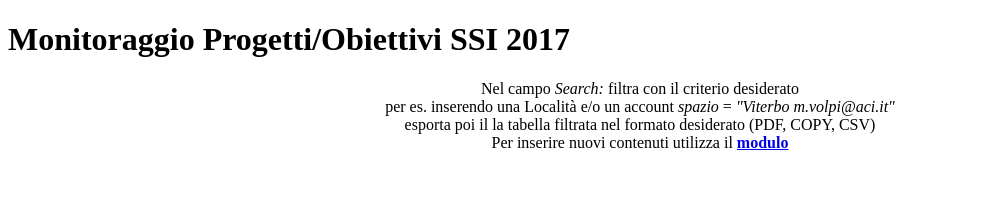
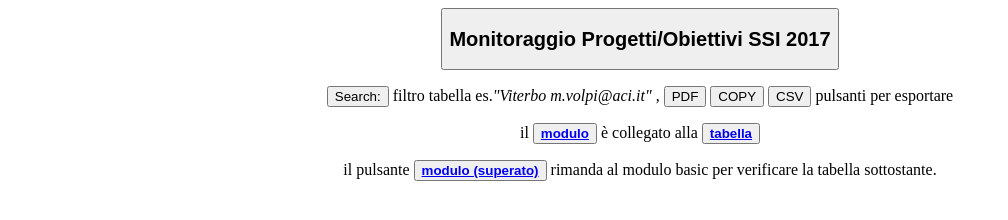
Before and after one commit to MassimoNanettiACI/Monitoraggio-Obiettivi-2017, a plain HTML site: page Index.html in a window 1280 px wide. Shown: the whole page, without its empty margins (0-1008 px from the left). Drawn offline with Linux system fonts and the light colour scheme.

Commit message:
child row formato

```diff
--- a/Index.html
+++ b/Index.html
@@ -8,17 +8,32 @@
 
   </head>
 <!-- *********************************************************************************************************  -->
-<div id="resizable" class="container-fluid">
-  <div class="jumbotron">
-     <h1>Monitoraggio Progetti/Obiettivi SSI 2017</h1>
-    <p align = "center">Nel campo <em>Search:</em> filtra con il criterio desiderato
+ <div id ="resizable" class="jumbotron" align = "center">
+<!-- div id="resizable" class="container-fluid" -->
+
+    <button type="button" class="btn btn-secondary btn-lg btn-block"><h2 align = "center">Monitoraggio Progetti/Obiettivi SSI 2017</h2></button>
     <br>
-    per es. inserendo una Località e/o un account <em>spazio</em> = <em>"Viterbo m.volpi@aci.it"</em>
-    <br>
-    esporta poi il la tabella filtrata nel formato desiderato (PDF, COPY, CSV)
-    <br>
-    Per inserire nuovi contenuti utilizza il
-    <a href="https://docs.google.com/a/aci.it/forms/d/e/1FAIpQLSeiJnA5zt7cUDn7FduNEKLoBeQ_A_SS1L1-hxMRK6nMj679gg/viewform" target=”_blank”><b>modulo</b></a>
+    <p>
+    <button type="button" class="btn btn-outline-secondary">Search:</button> filtro tabella es.<em>"Viterbo m.volpi@aci.it"</em> ,
+    <button type="button" class="btn btn-outline-secondary">PDF</button>
+    <button type="button" class="btn btn-outline-secondary">COPY</button>
+    <button type="button" class="btn btn-outline-secondary">CSV</button>
+    pulsanti per esportare</p>
+    <p>
+    il
+    <button>
+    <a class="btn btn-primary" href="https://docs.google.com/a/aci.it/forms/d/e/1FAIpQLSf3KgJQPyTjvnXCrenx-13R9YwC2Ce_gOv2N2X4asekFpRDOQ/viewform" target=”_blank”><b>modulo</b></a>
+    </button>
+    è collegato alla
+    <button> <a class="btn btn-info" href="https://sites.google.com/a/aci.it/agora-ssi/monitoraggi/monitor-2017" target=”_blank”><b>tabella</b></a>
+    </button>
+    </p>
+    <p>
+    il pulsante
+    <button>
+    <a class="btn btn-danger" href="https://docs.google.com/a/aci.it/forms/d/e/1FAIpQLSeiJnA5zt7cUDn7FduNEKLoBeQ_A_SS1L1-hxMRK6nMj679gg/viewform" target=”_blank”><b>modulo (superato)</b></a>
+    </button>
+    rimanda al modulo basic per verificare la tabella sottostante.
     </p>
   </div>
 <body onload="renderTable()"> <!--carica i dati nella tabella-->
@@ -29,7 +44,6 @@
   </div>
 </div>
 </body>
-</div>
 </html>
 
 <!-- *********************************************************************************************************  -->
```
Also changed, not shown: SettingsCSS.html (+22 -18 lines), javascriptChildRow.html (+86 -11 lines).
